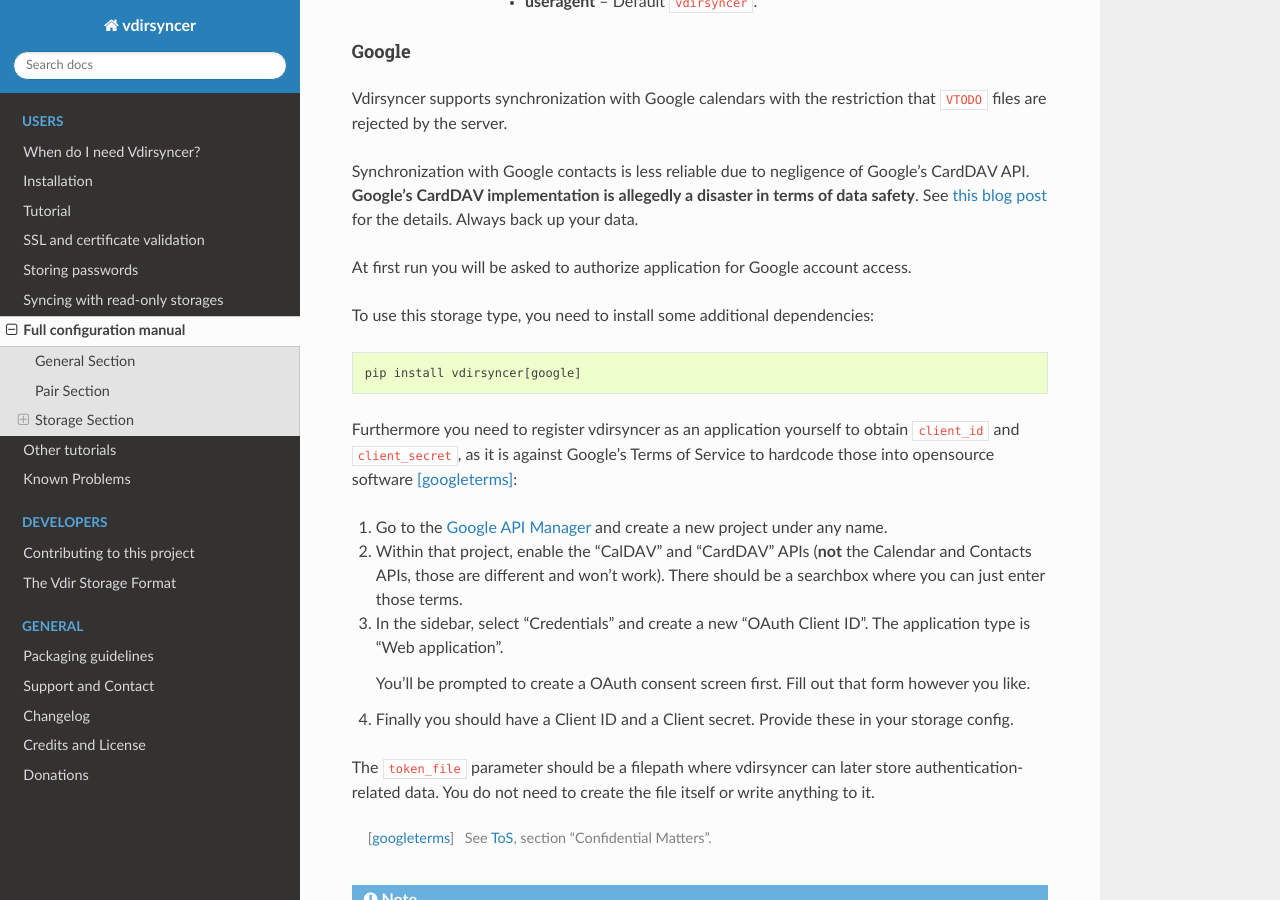
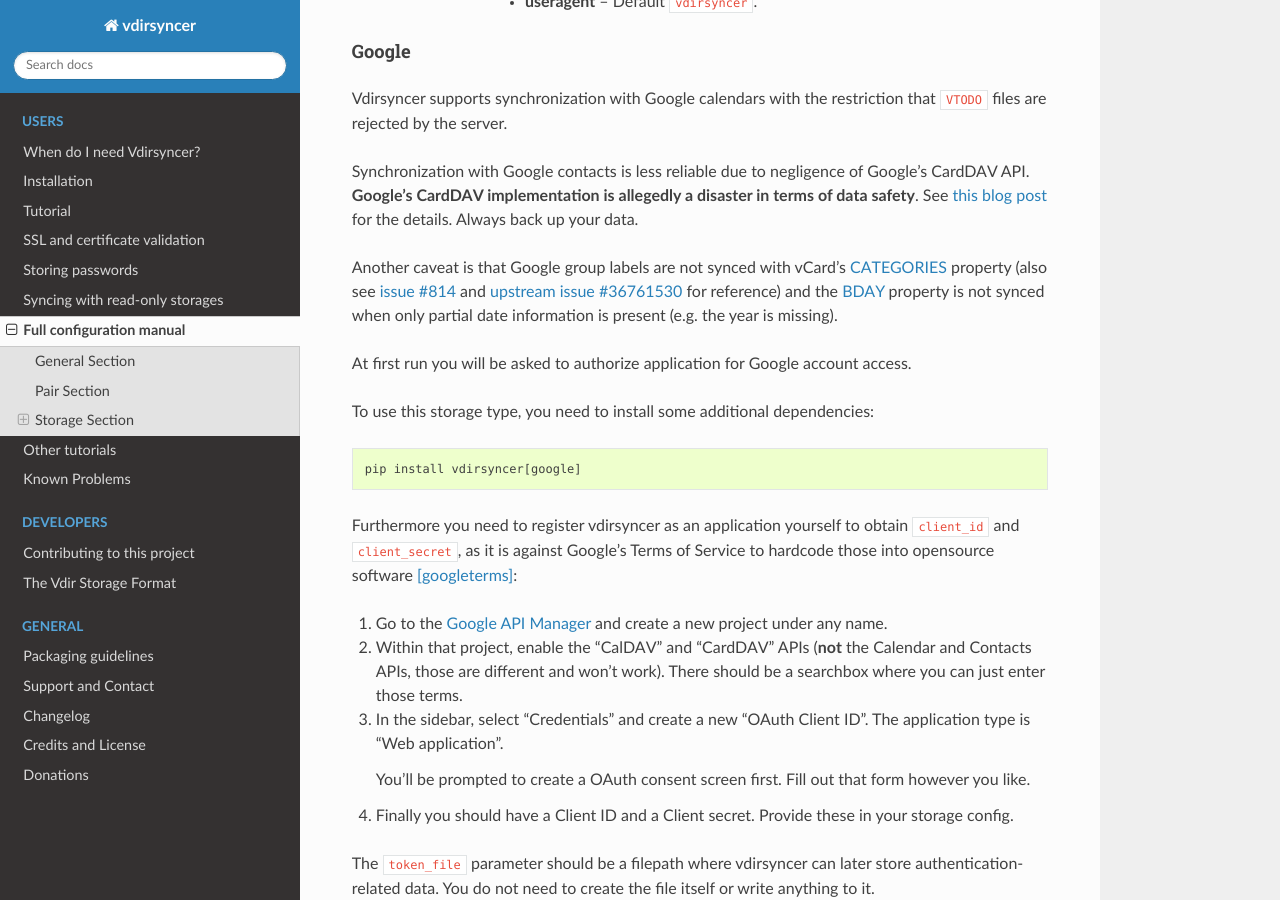
Before and after one commit to pimutils/vdirsyncer, a Sphinx documentation site: the page built from docs/config.rst, in a window 1280 px wide and 900 px high, scrolled down 4674 px. Built offline with Sphinx 7.4.7 and the Read the Docs theme 2.0.0, drawn with Linux system fonts in a browser that asks for light colours.

Commit message:
Document caveats of Google contacts storage
- Group labels are not mapped to CATEGORIES property
- BDAY property is missing when date is incomplete

```diff
--- a/docs/config.rst
+++ b/docs/config.rst
@@ -268,6 +268,14 @@
 <https://evertpot.com/google-carddav-issues/>`_ for the details.  Always back
 up your data.
 
+Another caveat is that Google group labels are not synced with vCard's
+`CATEGORIES <https://www.rfc-editor.org/rfc/rfc6350#section-6.7.1>`_ property
+(also see :gh:`814` and
+`upstream issue #36761530 <https://issuetracker.google.com/issues/36761530>`_
+for reference) and the
+`BDAY <https://www.rfc-editor.org/rfc/rfc6350#section-6.2.5>`_ property is not
+synced when only partial date information is present (e.g. the year is missing).
+
 At first run you will be asked to authorize application for Google account
 access.
 
```
